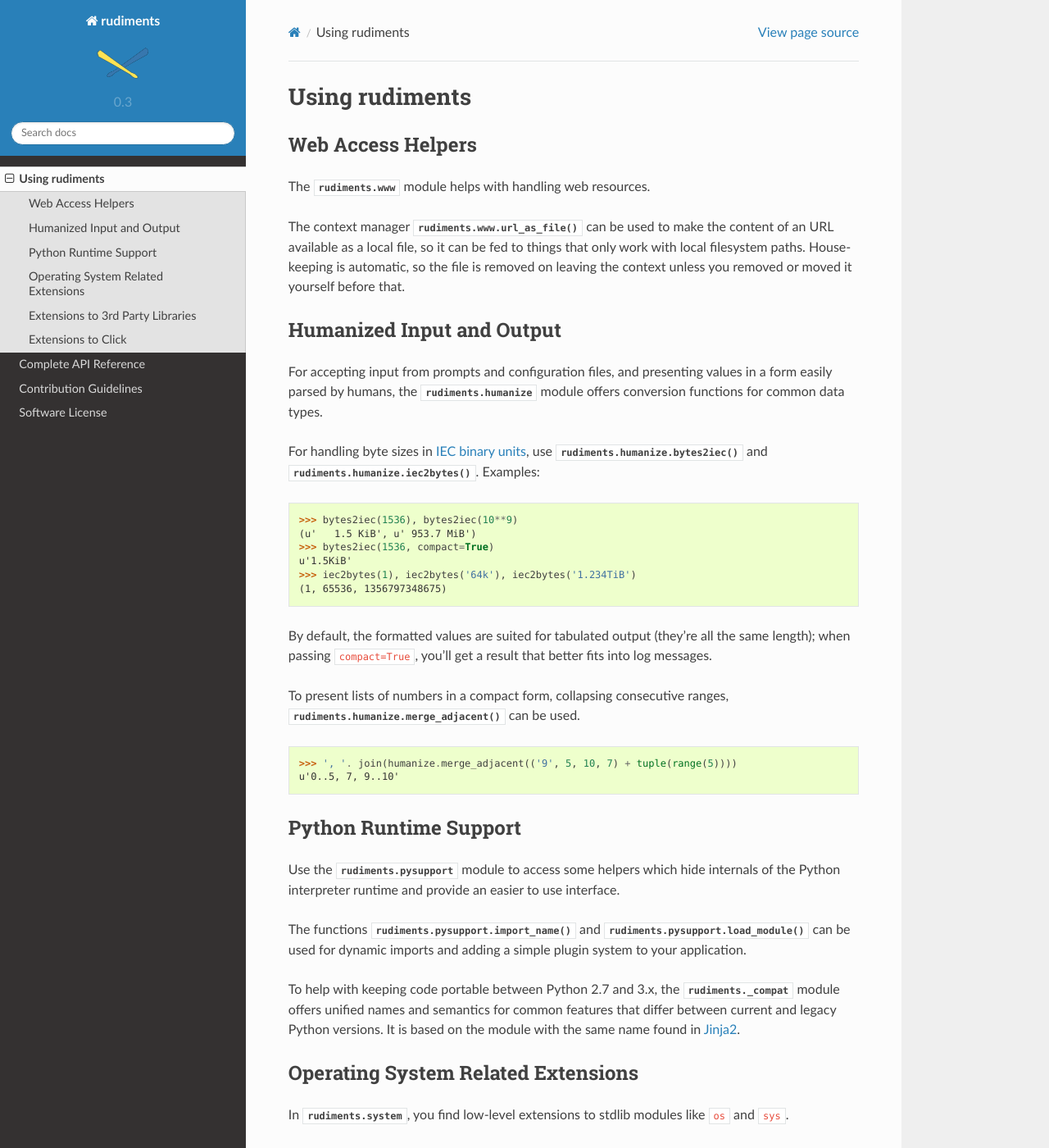
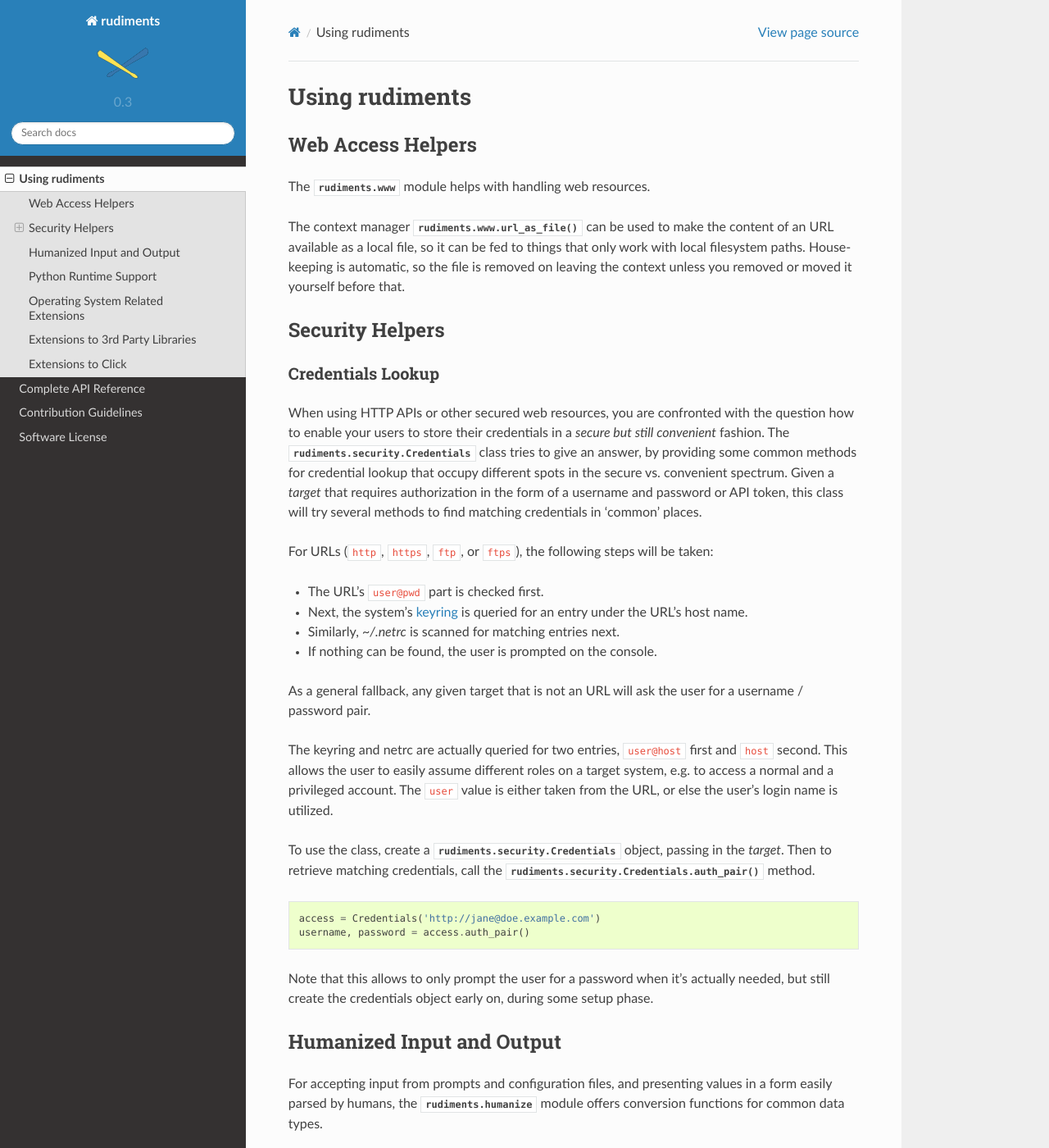
Before and after one commit to jhermann/rudiments, a Sphinx documentation site: the page built from docs/usage.rst, in a window 1280 px wide and 1400 px high. Shown: the whole window at 82% size. Built offline with Sphinx 7.4.7 and the Read the Docs theme 2.0.0, drawn with Linux system fonts in a browser that asks for light colours.

Commit message:
docs: Credentials Lookup

```diff
--- a/docs/usage.rst
+++ b/docs/usage.rst
@@ -28,6 +28,54 @@ The context manager :func:`rudiments.www.url_as_file` can be used to make the co
 of an URL available as a local file, so it can be fed to things that only work with
 local filesystem paths. House-keeping is automatic, so the file is removed on leaving
 the context unless you removed or moved it yourself before that.
+
+
+Security Helpers
+----------------
+
+Credentials Lookup
+^^^^^^^^^^^^^^^^^^
+
+When using HTTP APIs or other secured web resources, you are confronted with the
+question how to enable your users to store their credentials in a
+*secure but still convenient* fashion.
+The :class:`rudiments.security.Credentials` class tries to give an answer,
+by providing some common methods for credential lookup that occupy different
+spots in the secure vs. convenient spectrum.
+Given a *target* that requires authorization in the form of a username and password or API token,
+this class will try several methods to find matching credentials in ‘common’ places.
+
+For URLs (``http``, ``https``, ``ftp``, or ``ftps``), the following steps will be taken:
+
+* The URL's ``user@pwd`` part is checked first.
+* Next, the system's `keyring`_ is queried for an entry under the URL's host name.
+* Similarly, `~/.netrc` is scanned for matching entries next.
+* If nothing can be found, the user is prompted on the console.
+
+As a general fallback, any given target that is not an URL will ask the user
+for a username / password pair.
+
+The keyring and netrc are actually queried for two entries,
+``user@host`` first and ``host`` second.
+This allows the user to easily assume different roles on a target system,
+e.g. to access a normal and a privileged account.
+The ``user`` value is either taken from the URL,
+or else the user's login name is utilized.
+
+To use the class, create a :class:`rudiments.security.Credentials` object,
+passing in the *target*. Then to retrieve matching credentials, call the
+:func:`rudiments.security.Credentials.auth_pair` method.
+
+.. code-block:: python
+
+    access = Credentials('http://jane@doe.example.com')
+    username, password = access.auth_pair()
+
+Note that this allows to only prompt the user for a password when it's actually needed,
+but still create the credentials object early on, during some setup phase.
+
+
+.. _`keyring`: http://pythonhosted.org/keyring/
 
 
 Humanized Input and Output
```
